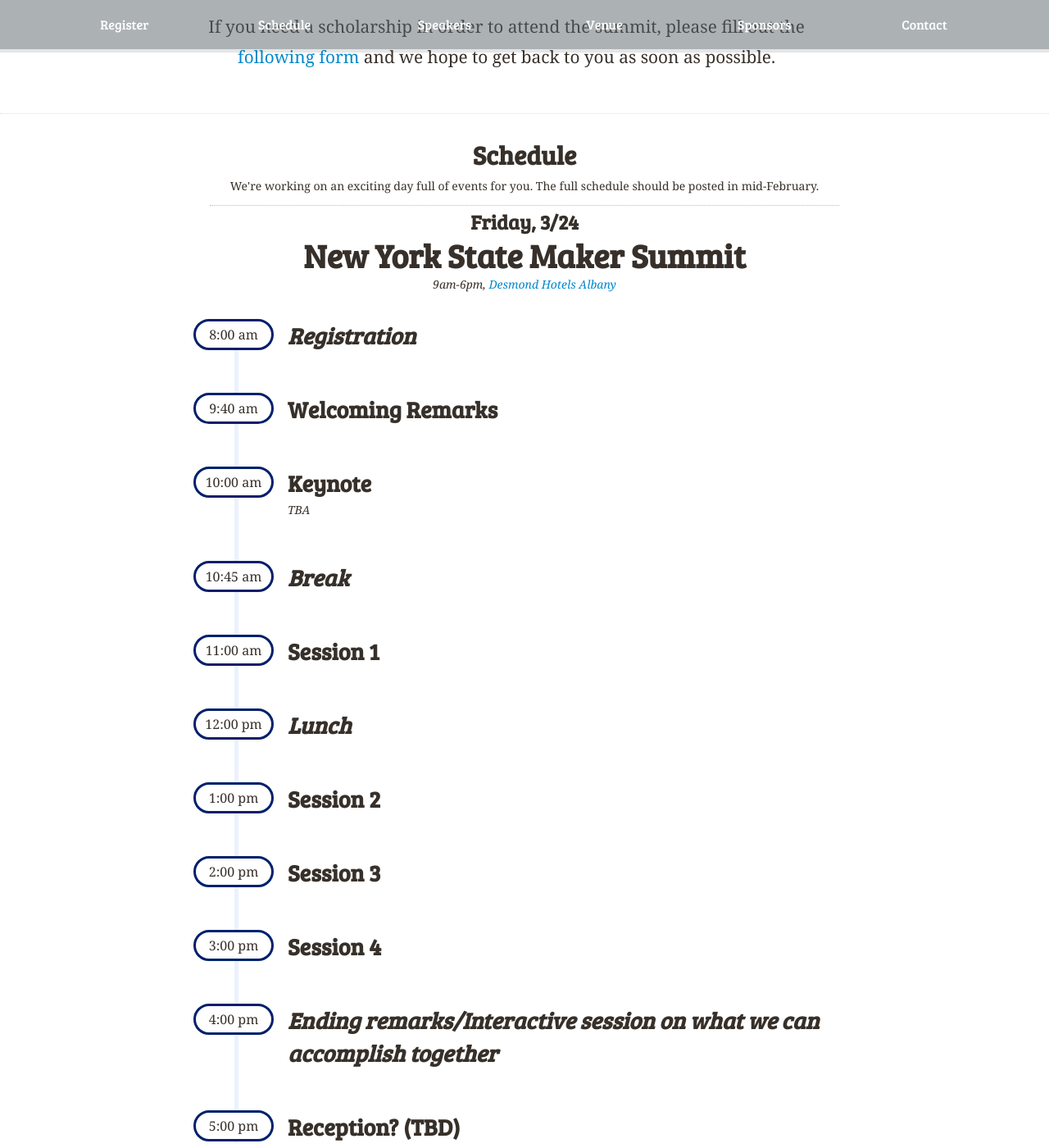
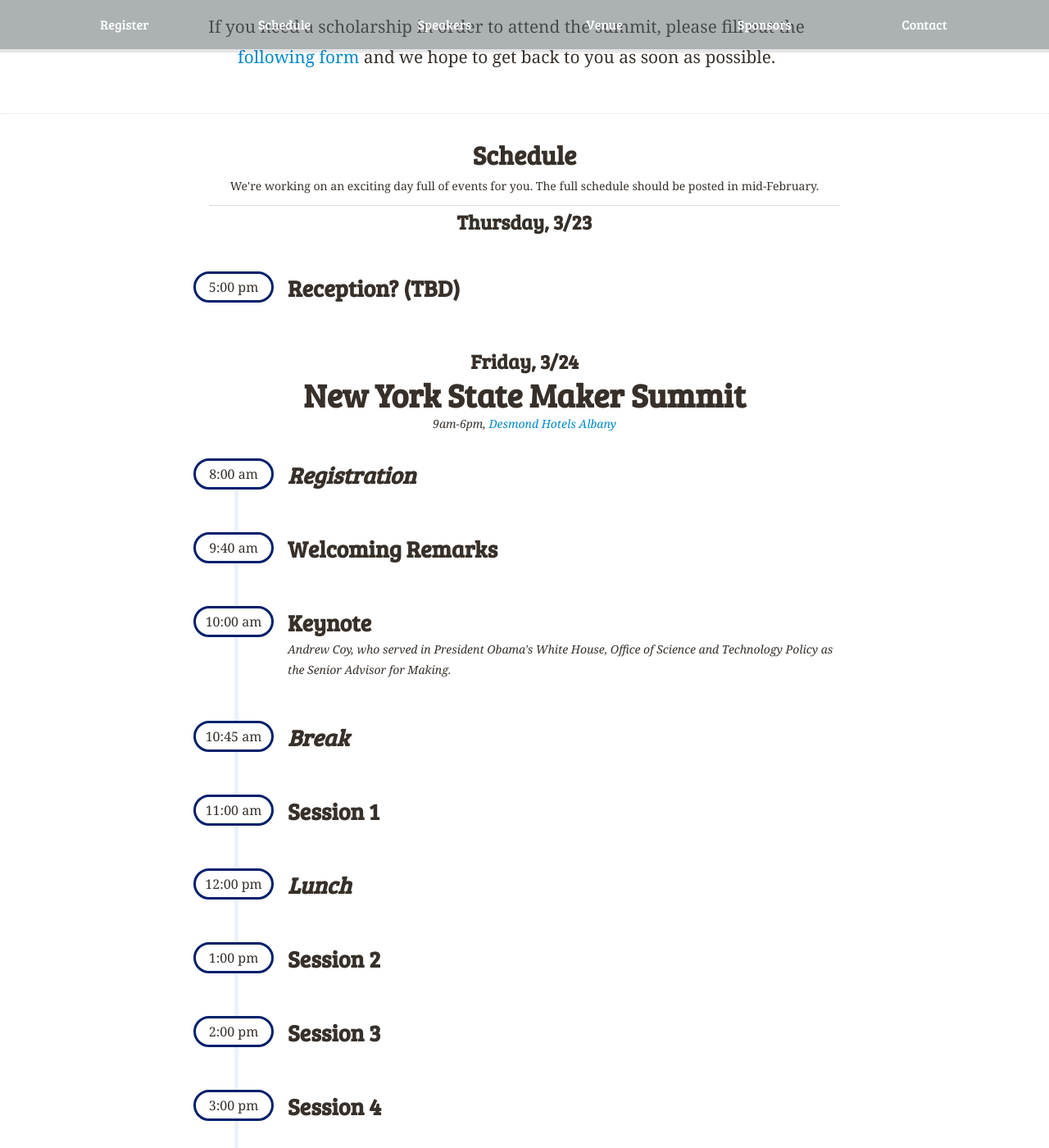
Before and after one commit to nysmakers/nysmakers.github.io, a Jekyll site: the page built from index.html, in a window 1280 px wide and 1400 px high, scrolled down 1264 px. Shown: the whole window at 82% size. Built offline with Jekyll 4.4.1, drawn with Linux system fonts in a browser that asks for light colours; some web fonts are replaced; comment, search, counter and statistics services are not loaded; some of the changed text lies outside the part shown.

Commit message:
Added Keynote speaker, Andrew Coy, details

```diff
--- a/2017/stylesheets/responsive.css
+++ b/2017/stylesheets/responsive.css
@@ -217,6 +217,10 @@
     #schedule .fullschedule .slot p {
       padding: 0; }
 
+.keynote-speaker-bio{
+  font-size: 1em;
+}
+
 #speakers p {
   margin-bottom: 20px; }
 #speakers a {
@@ -274,9 +278,9 @@
     width: 300px;
     text-align: left;
     line-height: 41px; }
-#speakers #r00k {
-  background: url("/images/speakers/r00k.jpg") no-repeat;
-  background-position-y: 35%; }
+#speakers #andrewcoy {
+  background: url("/images/speakers/andrewcoy.jpg") no-repeat;
+  background-position-y: 35%;}
 #speakers #bryanl {
   background: url("/images/speakers/bryanl.jpg") no-repeat;
   background-position-y: 35%; }
--- a/index.html
+++ b/index.html
@@ -61,6 +61,13 @@
     </p>
     <ul class="row-fluid">
       <li>
+        <h3>Thursday, 3/23</h3>
+        <div class="fullschedule">
+          <div class="slot">
+            <span class="time">5:00 pm</span>
+            <h2>Reception? (TBD)</h2>
+          </div>
+        </div>
         <h3>Friday, 3/24</h3>
         <h4>New York State Maker Summit</h4>
         <p>9am-6pm, <a href="https://goo.gl/maps/3WBNNTc3kCN2">Desmond Hotels Albany</a></p>
@@ -76,7 +83,7 @@
           <div class="slot">
             <span class="time">10:00 am</span>
             <h2>Keynote</h2>
-            <p>TBA</p>
+            <p>Andrew Coy, who served in President Obama's White House, Office of Science and Technology Policy as the Senior Advisor for Making.</p>
           </div>
 
           <div class="slot break">
@@ -115,10 +122,6 @@
             <h2>Ending remarks/Interactive session on what we can accomplish together</h2>
           </div>
 
-          <div class="slot">
-            <span class="time">5:00 pm</span>
-            <h2>Reception? (TBD)</h2>
-          </div>
         </div>
       </li>
     </ul>
@@ -126,19 +129,27 @@
 
   <section class="row-fluid" id="speakers">
     <h2 class="text-center">Speakers</h2>
-    <p class="span8 offset2">
+    <p class="span8 offset2 text-center">
       We're looking for Makers, Educators, Politicians, Manufacturers, Makerspace &amp Maker Faire Organizers, and anyone passionate about Making from all across the state to participate in our panels. We want you to apply!
     </p>
     <p class="text-center" style="clear:both;">
       <a class="punch" href="http://bit.ly/NYSMakerSummitSpeaker">Apply</a>
     </p>
-<!--     <ul id="keynotes" class="text-center">
+    <h2 class="text-center">Keynote</h2>
+    <ul id="keynotes">
       <li>
-        <a href="#" id="keynote_1">
-
+        <a href="https://www.initialvelocity.co/" id="andrewcoy">
+          Andrew Coy
         </a>
       </li>
-    </ul> -->
+    </ul>
+    <p class="span8 offset2 text-center keynote-speaker-bio">
+        Andrew Coy is a driven problem-solver with experience at the intersection of nonprofit, government, and technology. Most recently he served in President Obama's White House, Office of Science and Technology Policy as the Senior Advisor for Making. In this capacity, he led initiatives including National Week of Making, Nation of Makers, the Kid Science Advisors Campaign, and supported numerous other efforts including the WH Science Fair, WH Water Summit, WH Frontiers Conference, and South by South Lawn. Through his service, he has directly interacted and actively learned from the interests, ideas, commitments, and collaborations of thousands of different individuals and organizations. His work has led to a variety collaborations, joint efforts, and collective actions by providing design thinking and strategic frameworks for new initiatives as he worked explicitly to advocate for the tech community to become more intentionally inclusive, deliberatively diverse, and strategically situated to grow the number and depth of opportunities for all.
+    </p>
+
+    <p class="span8 offset2 text-center keynote-speaker-bio">
+      Prior to serving President Obama in the White House, he was the Executive Director of the Digital Harbor Foundation, where he led efforts to save the closed-down South Baltimore Rec Center by reopening it as the Digital Harbor Foundation Tech Center, a youth-centered makerspace located in Baltimore, Maryland that provides after-school program, summer camps, field trips, family make nights, educator training workshops, and numerous other community-making opportunities. In 2017, he launched Initial Velocity (initialvelocity.co) to share best practices from his experiences working on the dozens of initiatives, ventures, projects, and startups he has undertaken or worked on throughout his career, to now help others launch their ideas with his added insight, skill set, understanding, and passion.
+    </p>
 
     <!-- <p class="text-center">
       We're back with 14 speakers split over 2 days over a huge range of topics:
```
Also changed, not shown: images/speakers/andrewcoy.jpg (added).
